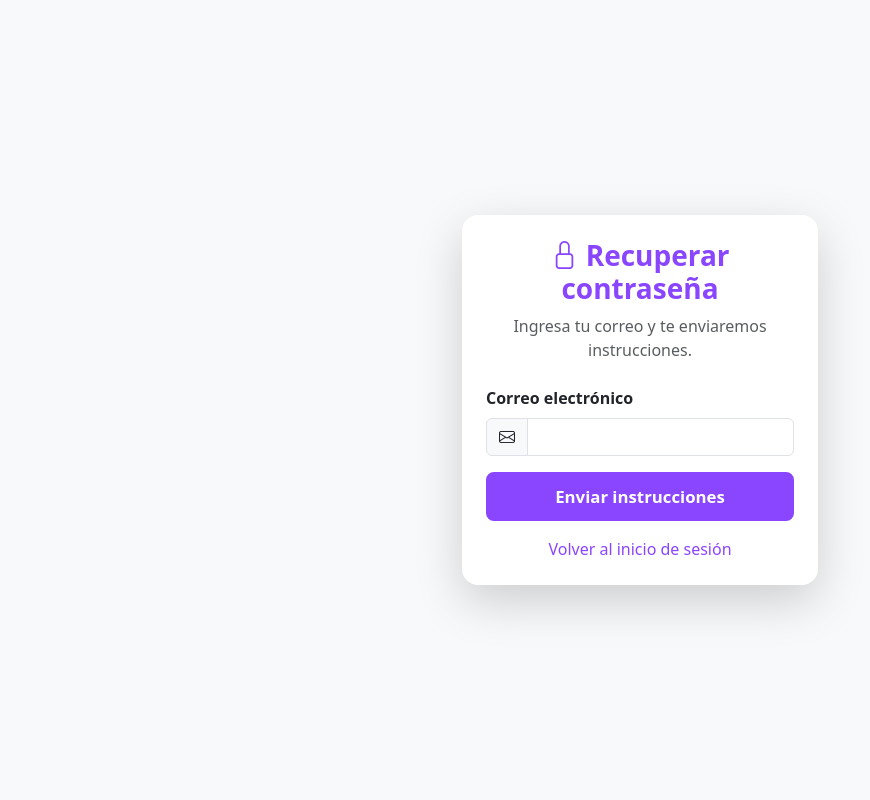
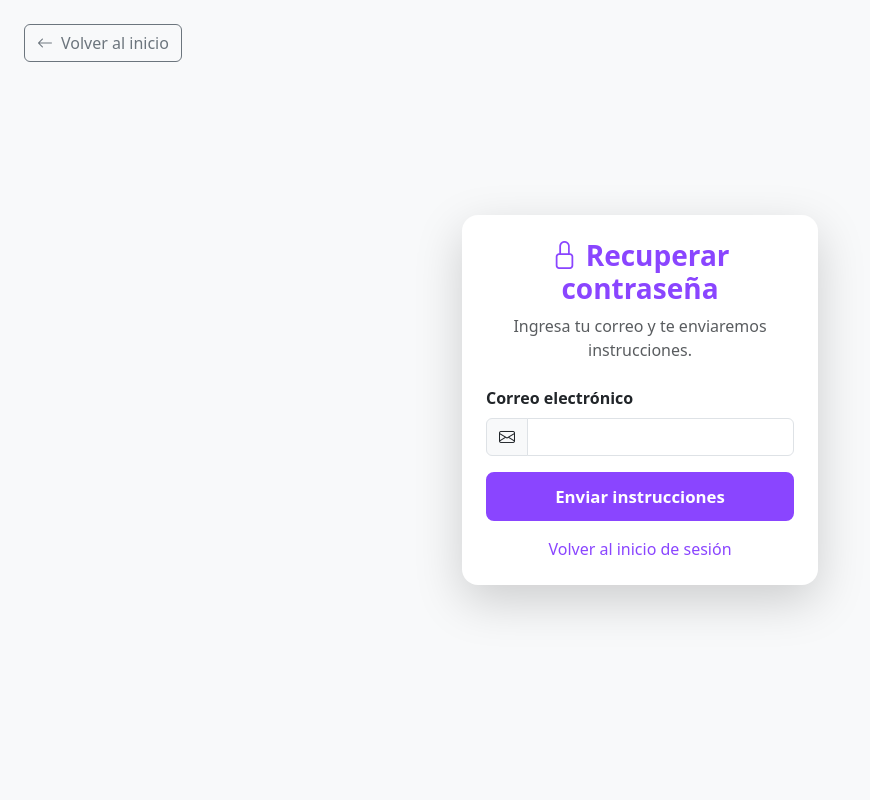
Before and after one commit to rolandobarela-collab/Tienda-Tecnologica-TecnoHogar, a Django app: page /recuperar/ in a window 1280 px wide. Shown: the whole page, without its empty margins (0-870 px from the left). Run offline with Django 5.2, Linux system fonts and the light colour scheme.

Commit message:
Ahora si ya esta el boton en todos los formularios

```diff
--- a/templates/recuperar.html
+++ b/templates/recuperar.html
@@ -9,7 +9,13 @@
   <link rel="stylesheet" href="{% static 'css/styles.css' %}">
   <link rel="stylesheet" href="https://cdn.jsdelivr.net/npm/bootstrap-icons@1.11.3/font/bootstrap-icons.min.css">
 </head>
-<body class="bg-light d-flex align-items-center full-height">
+
+<body class="bg-light d-flex align-items-center full-height position-relative">
+
+<a href="/" class="btn btn-outline-secondary position-absolute top-0 start-0 m-3 m-md-4">
+  <i class="bi bi-arrow-left me-2"></i>Volver al inicio
+</a>
+
 <div class="container">
   <div class="row justify-content-center">
     <div class="col-md-4">
@@ -42,7 +48,7 @@
               <button type="submit" class="btn btn-login fw-semibold">Enviar instrucciones</button>
             </div>
             <p class="text-center mt-3 mb-0">
-              <a href="/login/" class="register-link">Volver al inicio de sesión</a>
+              <a href="/login/" class="register-link text-decoration-none">Volver al inicio de sesión</a>
             </p>
           </form>
         </div>
```
